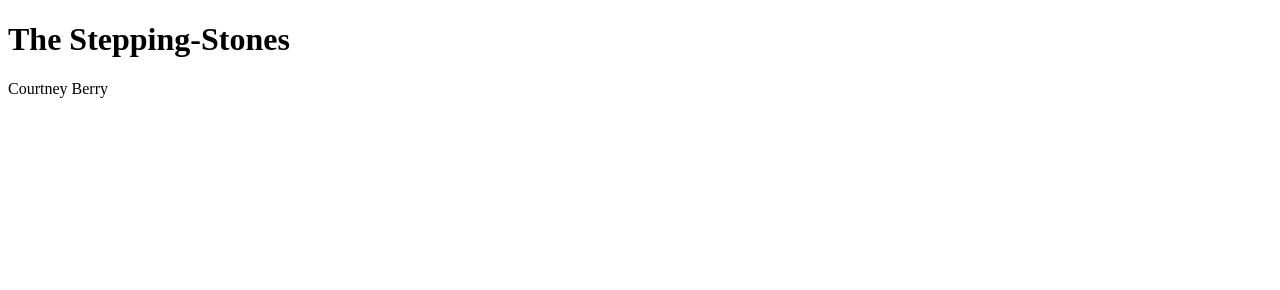
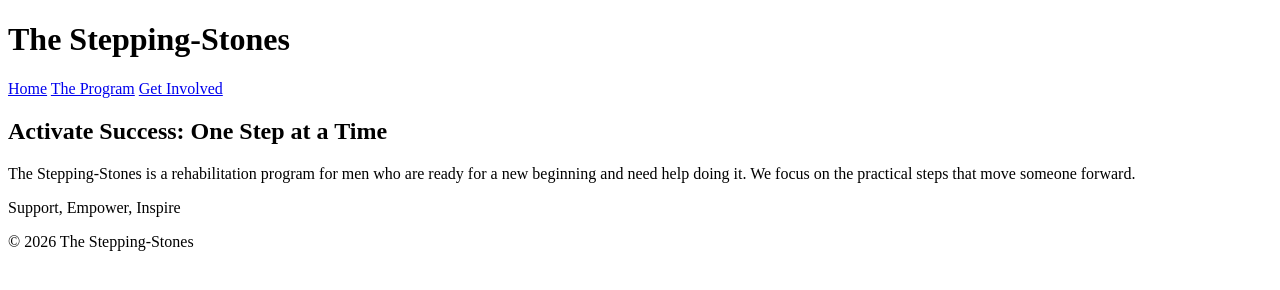
Before and after one commit to ruthwikv8/wdd130-berry, a plain HTML site: page index.html in a window 1280 px wide. Drawn offline with Linux system fonts and the light colour scheme.

Commit message:
Update index.html

```diff
--- a/index.html
+++ b/index.html
@@ -6,7 +6,21 @@
   <title>The Stepping-Stones | Home</title>
 </head>
 <body>
-  <h1>The Stepping-Stones</h1>
-  <p>Courtney Berry</p>
+  <header>
+    <h1>The Stepping-Stones</h1>
+    <nav>
+      <a href="index.html">Home</a>
+      <a href="program.html">The Program</a>
+      <a href="get-involved.html">Get Involved</a>
+    </nav>
+  </header>
+  <main>
+    <h2>Activate Success: One Step at a Time</h2>
+    <p>The Stepping-Stones is a rehabilitation program for men who are ready for a new beginning and need help doing it. We focus on the practical steps that move someone forward.</p>
+    <p>Support, Empower, Inspire</p>
+  </main>
+  <footer>
+    <p>&copy; 2026 The Stepping-Stones</p>
+  </footer>
 </body>
 </html>
```
